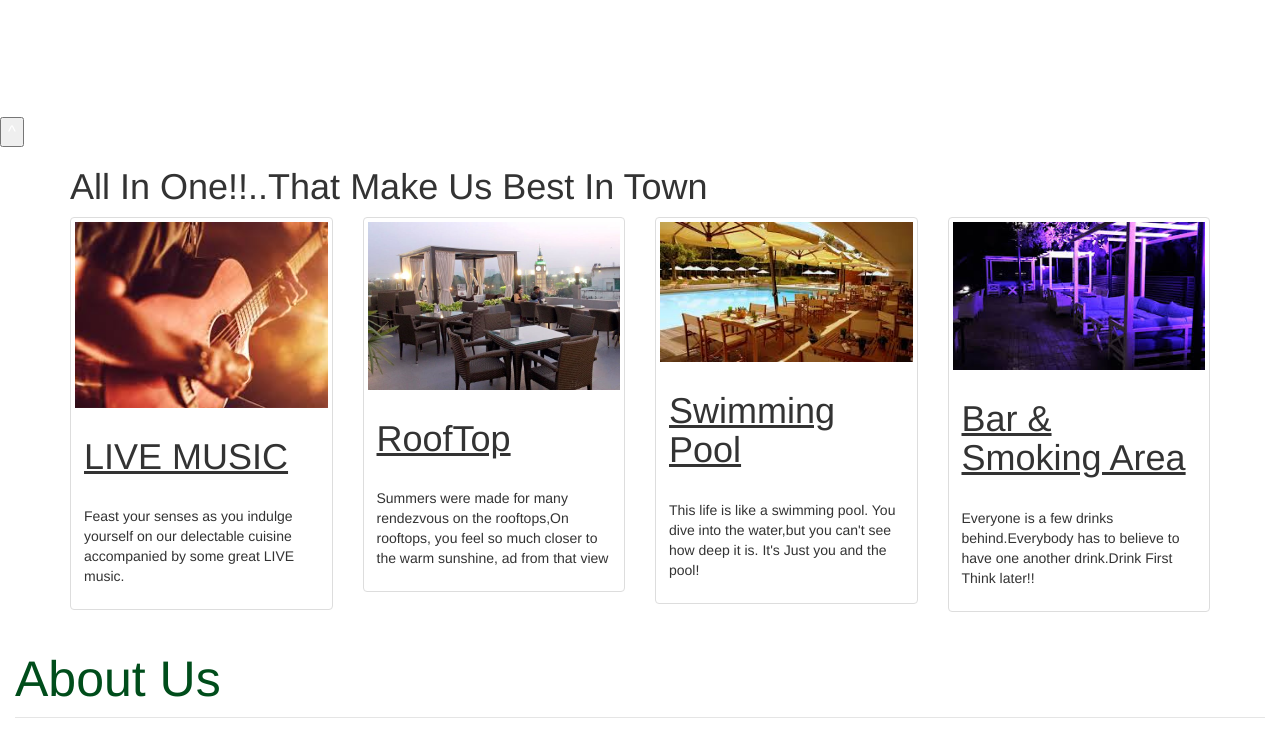
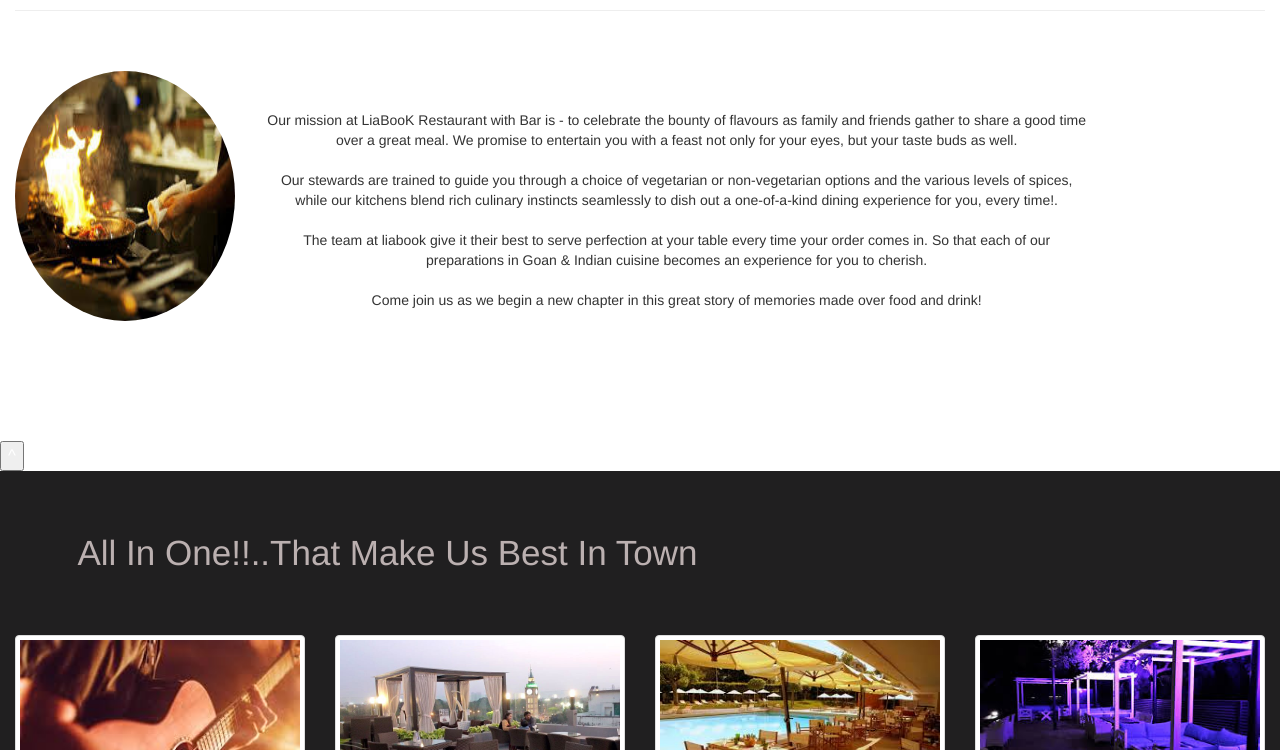
Before and after one commit to shreyaraj20/LiaBook, a plain HTML site: page index.html in a window 1280 px wide. Shown: the part 589-1339 px from the top of the page. Drawn offline with nearby package versions, Linux system fonts and the light colour scheme.

Commit message:
Update index.html

```diff
--- a/index.html
+++ b/index.html
@@ -1,7 +1,7 @@
 <!DOCTYPE html>
 <html lang="en">
 <head>
-  <!-- Theme Made By www.w3schools.com - No Copyright -->
+
   <title>LiaBook</title>
   <meta charset="utf-8">
   <meta name="viewport" content="width=device-width, initial-scale=1">
@@ -10,7 +10,7 @@
   <link href="https://fonts.googleapis.com/css?family=Montserrat" rel="stylesheet" type="text/css">
   <script src="https://ajax.googleapis.com/ajax/libs/jquery/3.5.1/jquery.min.js"></script>
   <script src="https://maxcdn.bootstrapcdn.com/bootstrap/3.4.1/js/bootstrap.min.js"></script>
-  <link  rel="Stylesheet" type="text/CSS" href="index.css">
+  <link  rel="Stylesheet" type="text/CSS" href="2.css">
 </head>
 <body id="myPage" data-spy="scroll" data-target=".navbar" data-offset="50">
 
```
